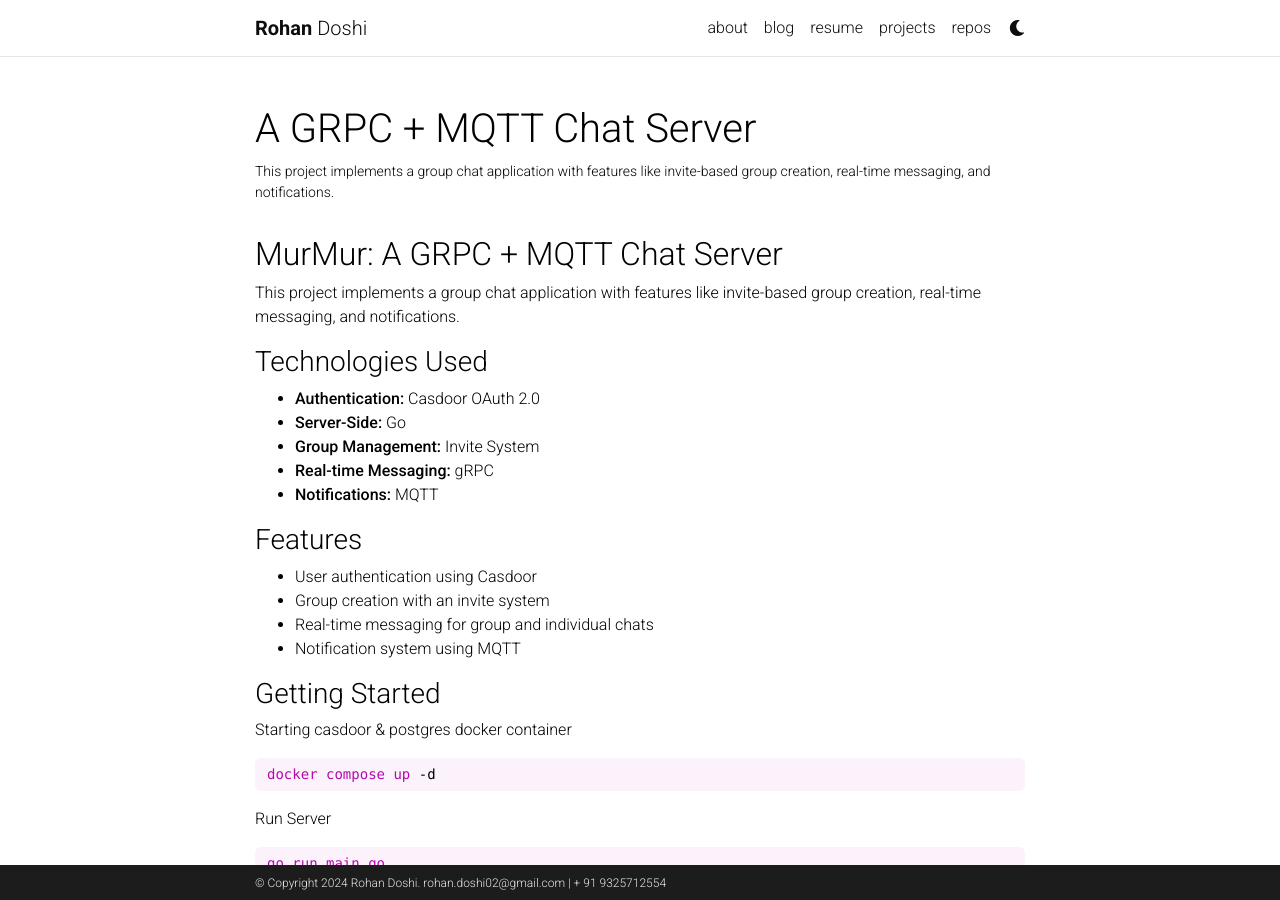
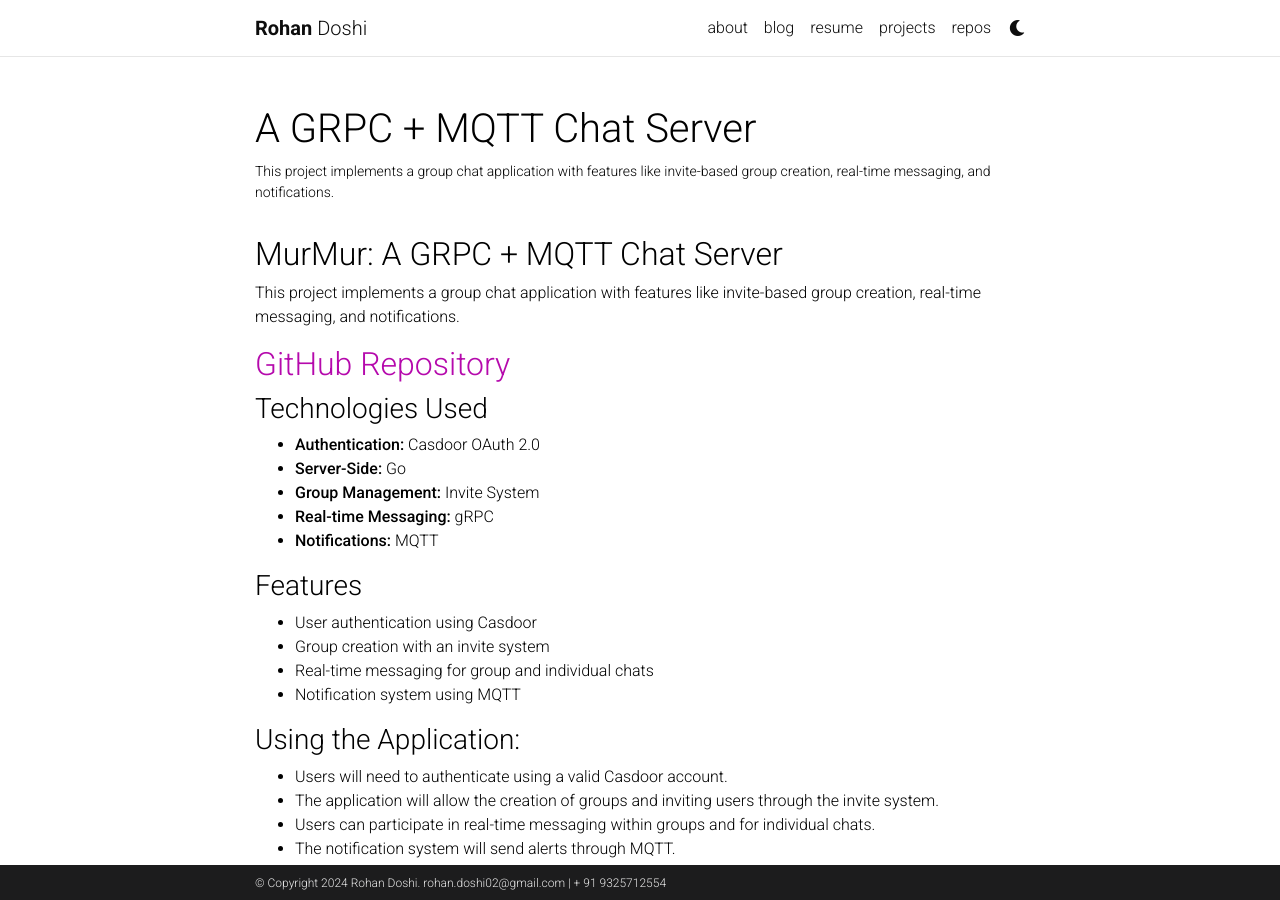
Before and after one commit to RohanDoshi21/RohanDoshi21.github.io, a Jekyll site: the page built from _projects/1_project.md, in a window 1280 px wide and 900 px high. Built offline with Jekyll 4.4.1, drawn with Linux system fonts in a browser that asks for light colours; comment, search, counter and statistics services are not loaded; a style sheet for code colours, icons or effects is not loaded; grey boxes are pictures that could not be loaded.

Commit message:
Updated Projects

````diff
--- a/_config.yml
+++ b/_config.yml
@@ -344,7 +344,7 @@ enable_tooltips:            false  # enables automatic tooltip links generated
 enable_darkmode:            true   # enables switching between light/dark modes
 enable_navbar_social:       true  # enables displaying social links in the
                                    # navbar on the about page
-enable_project_categories:  false   # enables categorization of projects into
+enable_project_categories:  true   # enables categorization of projects into
                                    # multiple categories
 enable_medium_zoom:         true   # enables image zoom feature (as on medium.com)
 enable_progressbar:         true   # enables a horizontal progress bar linked to the vertical scroll position
--- a/_projects/1_project.md
+++ b/_projects/1_project.md
@@ -4,12 +4,14 @@ title: A GRPC + MQTT Chat Server
 description: This project implements a group chat application with features like invite-based group creation, real-time messaging, and notifications.
 img: assets/img/grpc.png
 importance: 3
-category: previous
+category: Featured
 ---
 
 ## MurMur: A GRPC + MQTT Chat Server
 
 This project implements a group chat application with features like invite-based group creation, real-time messaging, and notifications.
+
+## [GitHub Repository](https://github.com/RohanDoshi21/MurMur_GRPC-Chat)
 
 ### Technologies Used
 
@@ -25,17 +27,6 @@ This project implements a group chat application with features like invite-based
 * Group creation with an invite system
 * Real-time messaging for group and individual chats
 * Notification system using MQTT
-
-### Getting Started
-Starting casdoor & postgres docker container
-```bash
-docker compose up -d
-```
-
-Run Server
-```bash
-go run main.go
-```
 
 ### Using the Application:
 * Users will need to authenticate using a valid Casdoor account.
````
Also changed, not shown: _pages/projects.md (+1 -1 lines), _projects/2_project.md (+2 -2 lines).
